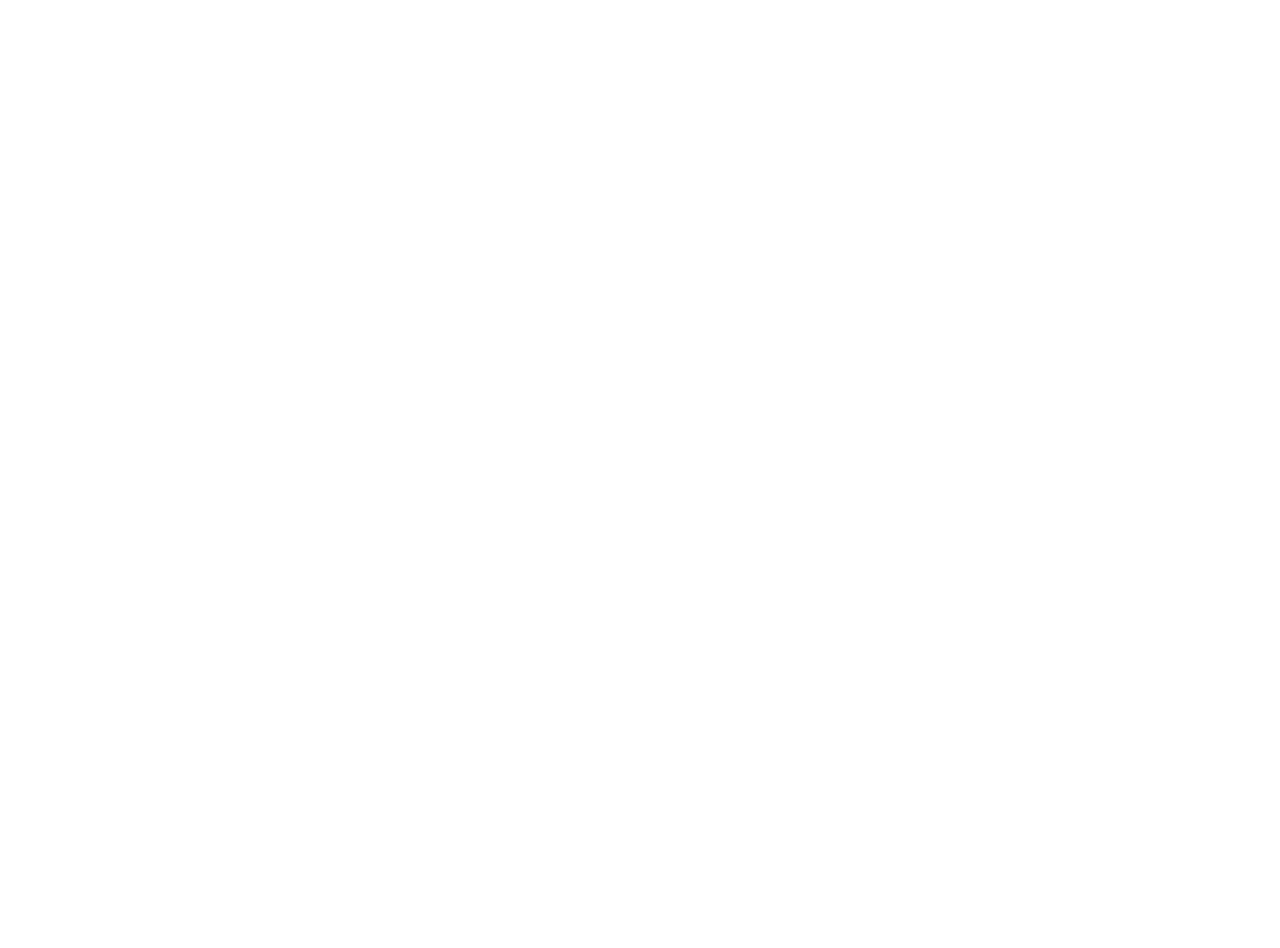
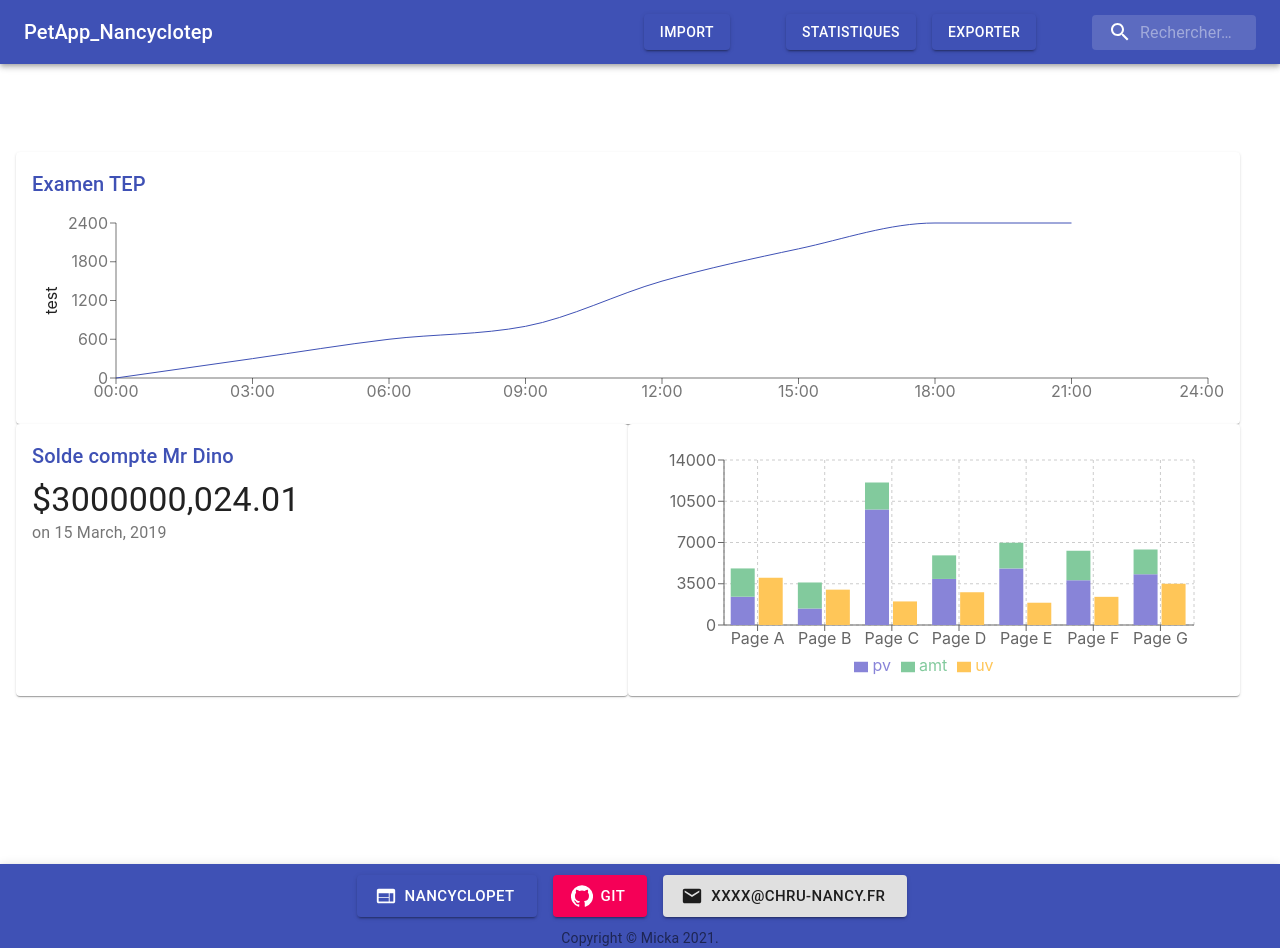
Before and after one commit to PierreEpron/pet, a React (Create React App) app in the folder platform/frontend/: page /StatPage in a window 1280 px wide. Before the commit the page ends 800 px from the top, so only its background shows below. Built offline with nearby package versions, Linux system fonts and the light colour scheme.

Commit message:
rename page3 & change route

```diff
--- a/platform/frontend/src/App.js
+++ b/platform/frontend/src/App.js
@@ -3,7 +3,7 @@ import SignIn from "./components/SignIn";
 import { BrowserRouter as Router, Route, Switch } from "react-router-dom";
 import HomePage from './pages/HomePage'
 import Docpage from "./pages/DocPage"
-import Pages3 from "./pages/Pages3"
+import StatPage from "./pages/StatPage"
 
 function App() {
   return (
@@ -13,7 +13,7 @@ function App() {
           <Route path="/" exact component={() => <SignIn />} />
             <Route path="/HomePage" exact component={() => <HomePage />} />
             <Route path="/Docpage" exact component={() => <Docpage />} />
-            <Route path="/pages3" exact component={() => <Pages3 />} />
+            <Route path="/StatPage" exact component={() => <StatPage />} />
             {/*<Route path="/pagestest" exact component={() => <PageTest />} />*/}
         </Switch>
       </Router>
--- a/platform/frontend/src/components/Button/StatsButton.js
+++ b/platform/frontend/src/components/Button/StatsButton.js
@@ -12,7 +12,7 @@ const useStyles = makeStyles((theme) => ({
 function redirection(e){
     e.preventDefault()
     console.log("redirection")
-    window.location = "/pages3"
+    window.location = "/StatPage"
   }
 
 
--- a/platform/frontend/src/components/Header.js
+++ b/platform/frontend/src/components/Header.js
@@ -70,7 +70,7 @@ export default function SearchAppBar() {
   function redirection(e){
     e.preventDefault()
     console.log("redirection")
-    window.location = "/pages1"
+    window.location = "/HomePage"
   }
 
   return (
```
Also changed, not shown: platform/frontend/src/pages/StatPage.js (renamed from platform/frontend/src/pages/Pages3.js).
